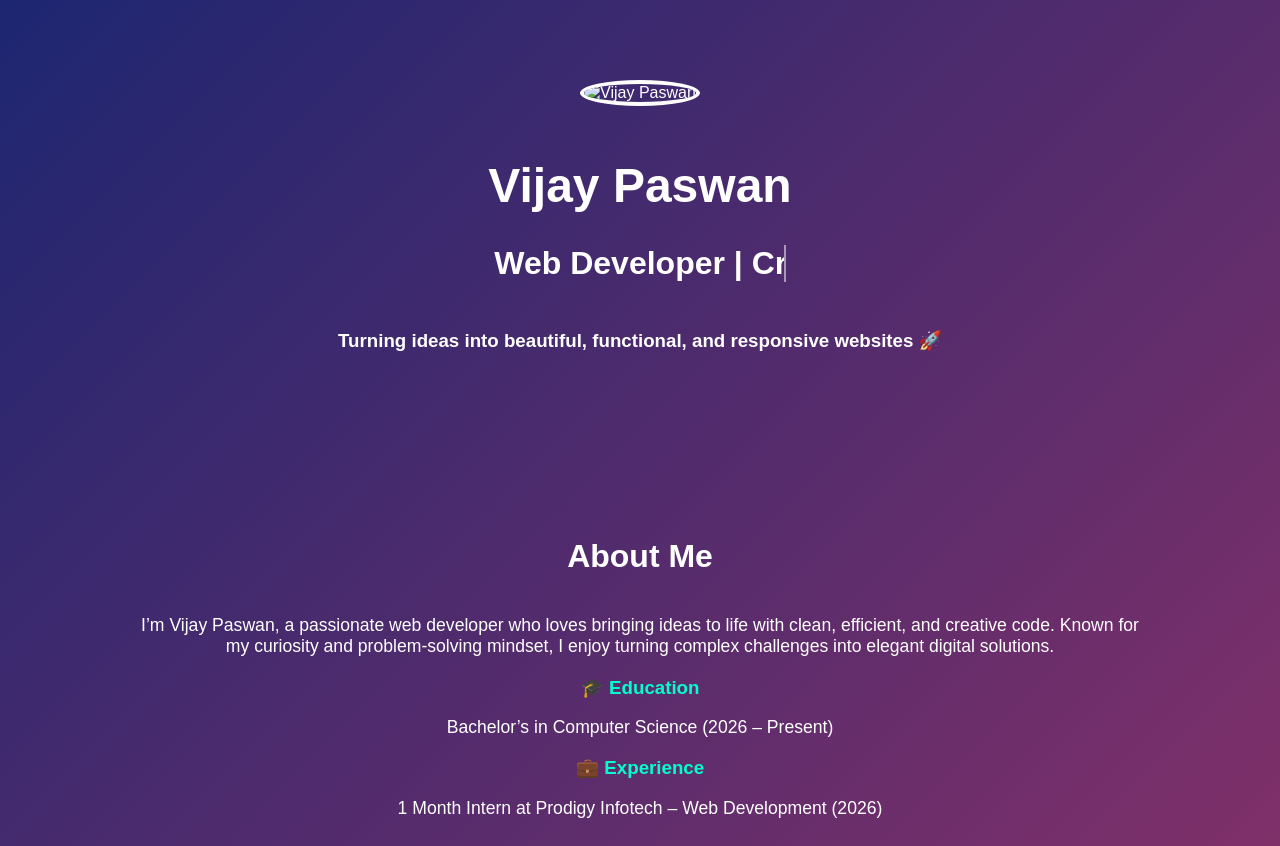
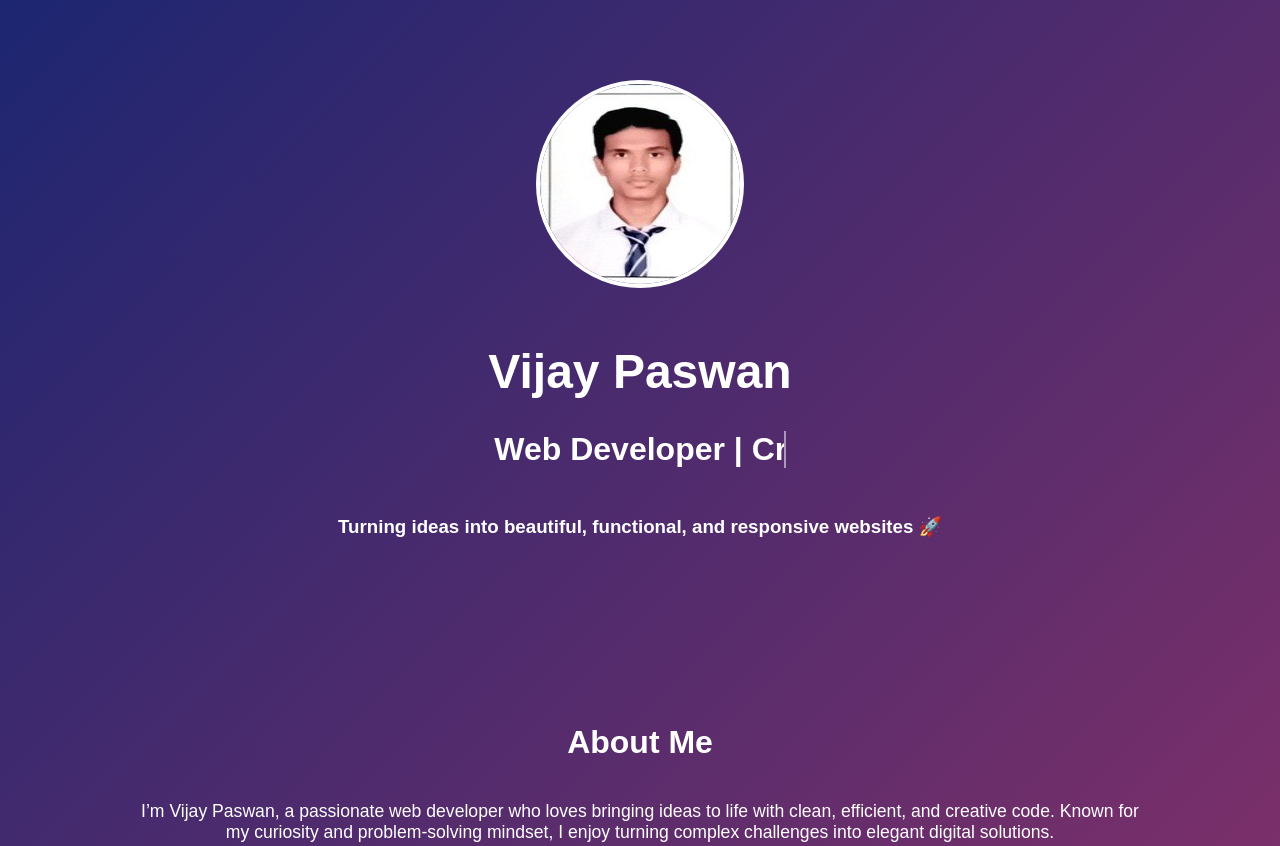
Before and after one commit to paswanvijay0202/PRODIGY_WD_04, a plain HTML site: page index.html in a window 1280 px wide. Shown: the top 846 px of the page. Drawn offline with Linux system fonts and the light colour scheme.

Commit message:
Update index.html

```diff
--- a/index.html
+++ b/index.html
@@ -11,7 +11,7 @@
 <body>
 
   <header>
-    <img src="profile.jpg.jpeg" alt="Vijay Paswan" class="profile-img">
+    <img src="PHOTO.jpeg" alt="Vijay Paswan" class="profile-img">
     <h1>Vijay Paswan</h1>
     <h2><span>Web Developer | Creative Thinker | Problem Solver</span></h2>
     <h3>Turning ideas into beautiful, functional, and responsive websites 🚀</h3>
```
